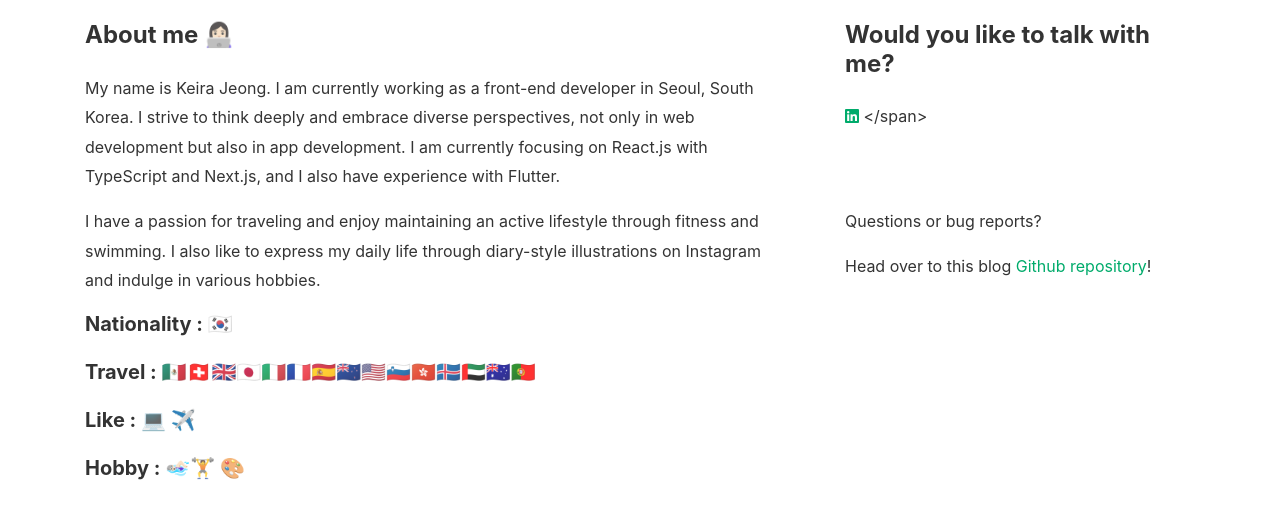
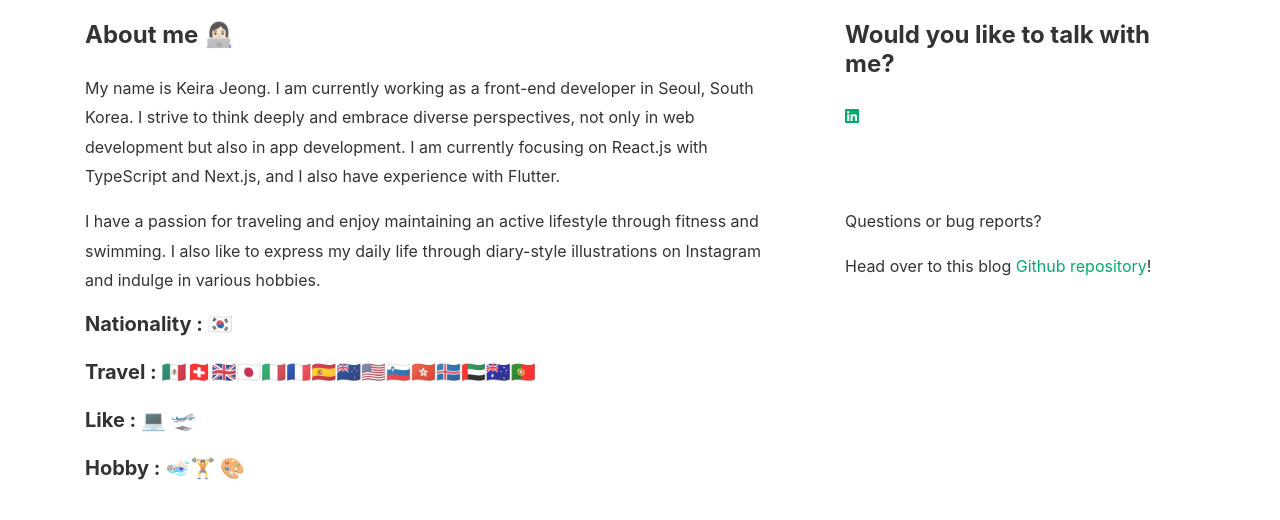
Before and after one commit to keimindev/mindev.github.io, a Jekyll site: the page built from _pages/about.md, in a window 1280 px wide and 1004 px high. Shown: the part 249-769 px from the top of the window. Built offline with Jekyll 4.4.1, drawn with Linux system fonts in a browser that asks for light colours; nearby versions of some CDN libraries; comment, search, counter and statistics services are not loaded.

Commit message:
Update about.md

```diff
--- a/_pages/about.md
+++ b/_pages/about.md
@@ -15,7 +15,7 @@ comments: true
 
 <h5>Nationality : 🇰🇷</h5>
 <h5>Travel : 🇲🇽🇨🇭🇬🇧🇯🇵🇮🇹🇫🇷🇪🇸🇳🇿🇺🇸🇸🇮🇭🇰🇮🇸🇦🇪🇦🇺🇵🇹</h5>
-<h5>Like : 💻 ✈️ </h5>
+<h5>Like : 💻 🛫 </h5>
 <h5>Hobby : 🏊🏻‍♀️🏋 🎨</h5>
 
 </div>
@@ -24,7 +24,7 @@ comments: true
 <div class="sticky-top sticky-top-80">
 <h4>Would you like to talk with me?</h4>
 <p>
-<span></span><a target="_blank" href="https://www.linkedin.com/in/keira-min00/"><i class="fab fa-linkedin"></i>
+<span><a target="_blank" href="https://www.linkedin.com/in/keira-min00/"><i class="fab fa-linkedin"></i>
 </a></span>
 <span><a target="_blank" href="https://www.instagram.com/kiera_____j/">
 <i class="fab fa-square-instagram"></i></a></span>
```
